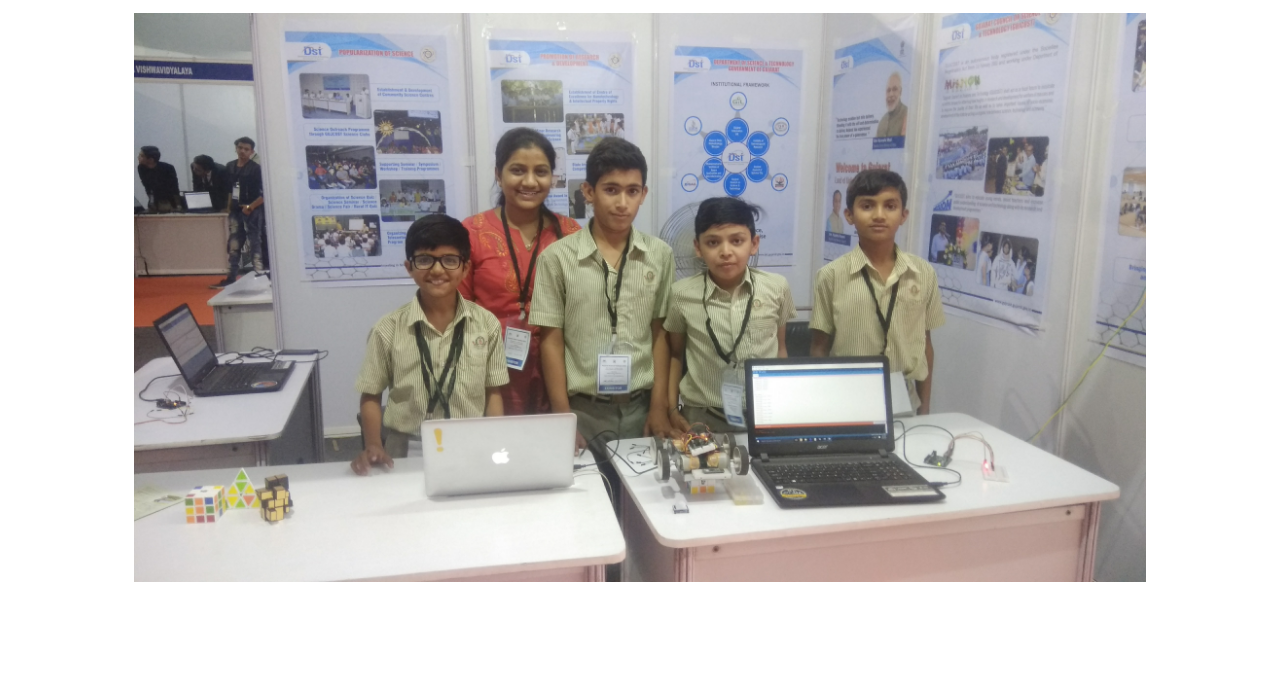
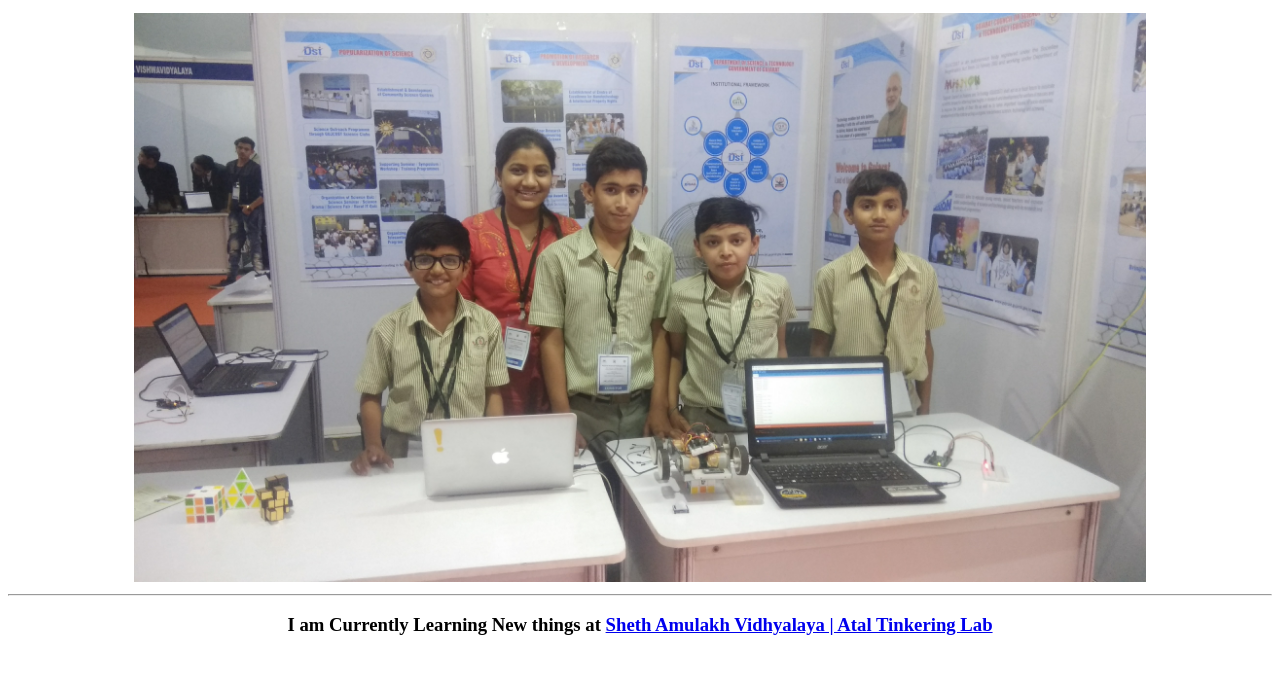
Before and after one commit to divyanjaykar/divyanjaykar.github.io, a plain HTML site: page index.html in a window 1280 px wide. Shown: the part 101-774 px from the top of the page. Drawn offline with Linux system fonts and the light colour scheme.

Commit message:
Link Added

```diff
--- a/index.html
+++ b/index.html
@@ -6,6 +6,11 @@
 <h1>My First Webpage</h1>
 <p>Hey I am Divyan Jaykar</p>
 <img src="divyan-sci-city.jpg" width="80%" alt="National Science Day 2018 at Science City Ahmedabad">
-  </center>
-</body>
+
+
+  <br>
+  <hr>
+  <h3>I am Currently Learning New things at <a href="https://savatl.github.io/">Sheth Amulakh Vidhyalaya | Atal Tinkering Lab</a>
+
+      </center></body>
 </html>
```
